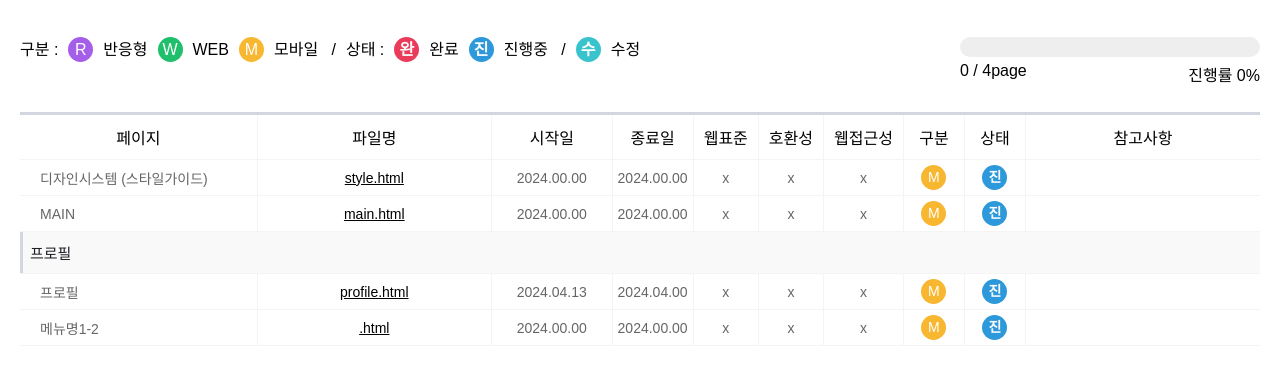
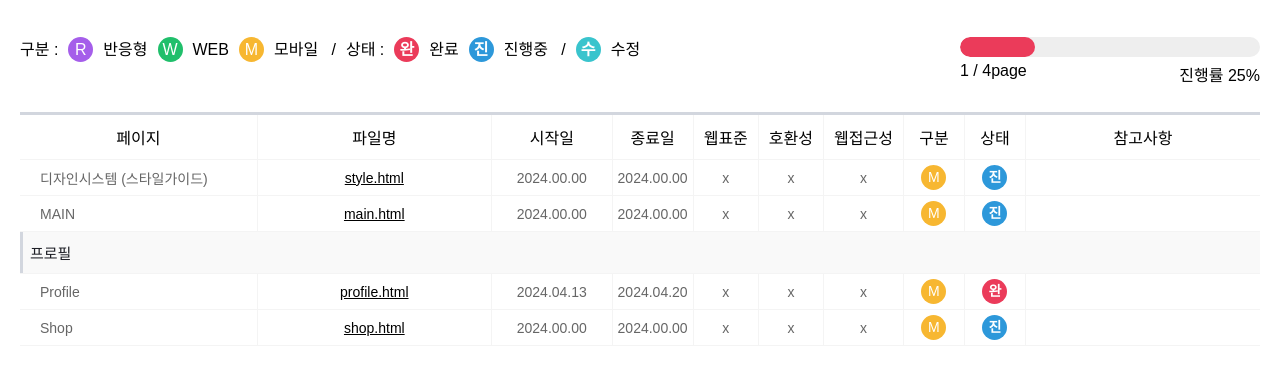
Before and after one commit to seohyundeveloper/shopping, a website: page index.html in a window 1280 px wide. Shown: the part 89-468 px from the top of the page. Drawn offline with Linux system fonts and the light colour scheme.

Commit message:
index file add

```diff
--- a/index.html
+++ b/index.html
@@ -81,22 +81,22 @@
             <td class="category" colspan="10">프로필</td>
           </tr>
           <tr class="list">
-            <td>프로필</td>
+            <td>Profile</td>
             <td><a href="./pages/profile.html" target="_blank">profile.html</a></td>
             <td>2024.04.13</td>
-            <td>2024.04.00</td>
+            <td>2024.04.20</td>
             <td>x</td>
             <td>x</td>
             <td>x</td>
             <td><span class="state m"></span></td>
-            <td><span class="state ing"></span></td>
+            <td><span class="state end"></span></td>
             <td>
               <p class="t_em"></p>
             </td>
           </tr>
           <tr class="list">
-            <td>메뉴명1-2</td>
-            <td><a href="./pages/.html" target="_blank">.html</a></td>
+            <td>Shop</td>
+            <td><a href="./pages/shop.html" target="_blank">shop.html</a></td>
             <td>2024.00.00</td>
             <td>2024.00.00</td>
             <td>x</td>
--- /dev/null
+++ b/pages/shop.html
@@ -0,0 +1,24 @@
+<!DOCTYPE html>
+<html lang="ko">
+<head>
+  <meta charset="UTF-8">
+  <meta name="viewport" content="width=device-width, initial-scale=1.0">
+  <link rel="stylesheet" href="../css/style.css">
+  <title>Document</title>
+  <meta property="og:type" content="mobile">
+  <meta property="og:site_name" content="">
+  <meta property="og:title" content="">
+  <meta property="og:description" content="">
+  <meta property="og:image" content="">
+  <meta property="og:url" content="">
+  <meta property="twitter:type" content="mobile">
+  <meta property="twitter:site_name" content="">
+  <meta property="twitter:title" content="">
+  <meta property="twitter:description" content="">
+  <meta property="twitter:image" content="">
+  <meta property="twitter:url" content="">
+</head>
+<body>
+
+</body>
+</html>
```
